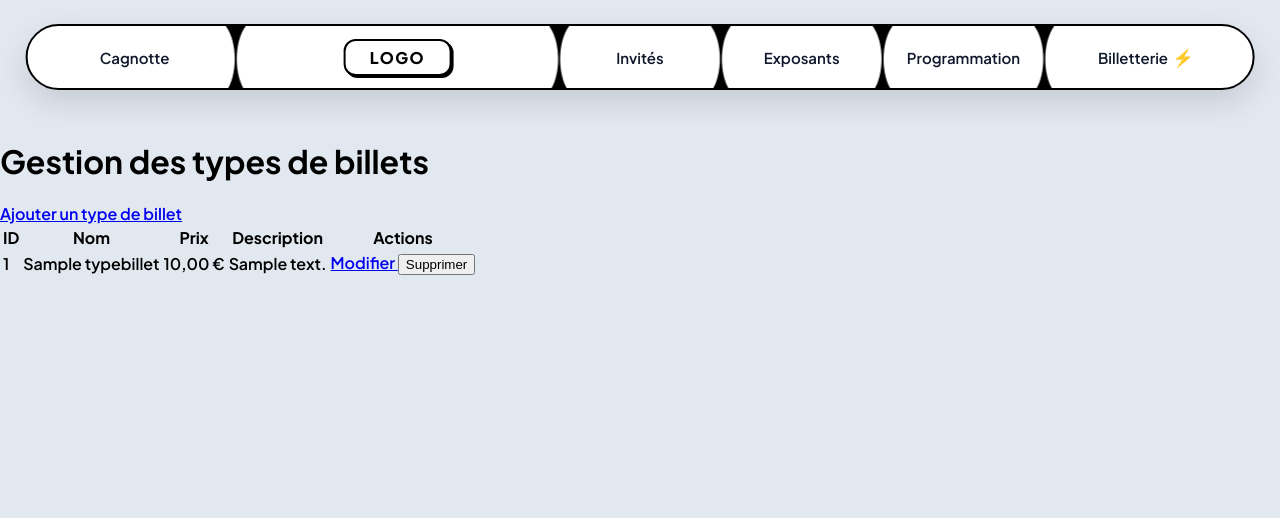
After one commit to Lola-Lfc/Festindieval, a Laravel app: page /admin/typebillets in a window 1280 px wide. The commit adds this page. Shown: the top 518 px of the page. Run offline with Laravel 12, Linux system fonts and the light colour scheme; a user stored in the database is signed in; data comes from the database, SQL or seed files in the repository; tables that the repository leaves empty hold one stand-in row (values such as "Sample post").

Commit message:
Add admin typebillet management (CRUD)

```diff
--- /dev/null
+++ b/SiteWeb/app/Http/Controllers/Admin/TypebilletController.php
@@ -0,0 +1,72 @@
+<?php
+
+namespace App\Http\Controllers\Admin;
+
+use App\Http\Controllers\Controller;
+use App\Models\Typebillet;
+use Illuminate\Http\Request;
+
+class TypebilletController extends Controller
+{
+    public function index()
+    {
+        $typebillets = Typebillet::orderBy('prix')->get();
+
+        return view('Admin.typebillets.index', compact('typebillets'));
+    }
+
+    public function create()
+    {
+        return view('Admin.typebillets.create');
+    }
+
+    public function store(Request $request)
+    {
+        $validated = $request->validate([
+            'nom' => 'required|string|max:255',
+            'prix' => 'required|numeric|min:0',
+            'description' => 'nullable|string',
+        ]);
+
+        Typebillet::create($validated);
+
+        return redirect()
+            ->route('admin.typebillets.index')
+            ->with('success', 'Type de billet créé avec succès.');
+    }
+
+    public function edit(Typebillet $typebillet)
+    {
+        return view('Admin.typebillets.edit', compact('typebillet'));
+    }
+
+    public function update(Request $request, Typebillet $typebillet)
+    {
+        $validated = $request->validate([
+            'nom' => 'required|string|max:255',
+            'prix' => 'required|numeric|min:0',
+            'description' => 'nullable|string',
+        ]);
+
+        $typebillet->update($validated);
+
+        return redirect()
+            ->route('admin.typebillets.index')
+            ->with('success', 'Type de billet modifié avec succès.');
+    }
+
+    public function destroy(Typebillet $typebillet)
+    {
+        if ($typebillet->billets()->exists()) {
+            return redirect()
+                ->route('admin.typebillets.index')
+                ->with('error', 'Impossible de supprimer ce type de billet car des billets utilisent déjà ce type.');
+        }
+
+        $typebillet->delete();
+
+        return redirect()
+            ->route('admin.typebillets.index')
+            ->with('success', 'Type de billet supprimé avec succès.');
+    }
+}
--- a/SiteWeb/app/Models/Typebillet.php
+++ b/SiteWeb/app/Models/Typebillet.php
@@ -3,8 +3,20 @@
 namespace App\Models;
 
 use Illuminate\Database\Eloquent\Model;
+use App\Models\Billets;
 
 class Typebillet extends Model
 {
     protected $guarded = [];
+
+    protected $fillable = [
+        'nom',
+        'prix',
+        'description',
+    ];
+
+    public function billets()
+    {
+        return $this->hasMany(Billets::class, 'type_id');
+    }
 }
--- a/SiteWeb/resources/views/Admin/dashboard.blade.php
+++ b/SiteWeb/resources/views/Admin/dashboard.blade.php
@@ -38,11 +38,11 @@
             <span>Gérer les tags</span>
         </a>
 
-        <div class="stat-card disabled">
+        <a href="{{ route('admin.typebillets.index') }}" class="stat-card">
             <h2>Types de billets</h2>
             <strong>{{ $typebilletsCount }}</strong>
             <span>Gérer les types de billets</span>
-        </div>
+        </a>
 
         <div class="stat-card disabled">
             <h2>Programmes</h2>
--- /dev/null
+++ b/SiteWeb/resources/views/Admin/typebillets/index.blade.php
@@ -0,0 +1,63 @@
+@extends('Admin.layouts.app')
+
+@section('content')
+
+<main class="admin-typebillets">
+
+    <h1>Gestion des types de billets</h1>
+
+    @if (session('success'))
+        <p>{{ session('success') }}</p>
+    @endif
+
+    @if (session('error'))
+        <p>{{ session('error') }}</p>
+    @endif
+
+    <a href="{{ route('admin.typebillets.create') }}">
+        Ajouter un type de billet
+    </a>
+
+    <table>
+        <thead>
+            <tr>
+                <th>ID</th>
+                <th>Nom</th>
+                <th>Prix</th>
+                <th>Description</th>
+                <th>Actions</th>
+            </tr>
+        </thead>
+
+        <tbody>
+            @foreach ($typebillets as $typebillet)
+
+                <tr>
+                    <td>{{ $typebillet->id }}</td>
+                    <td>{{ $typebillet->nom }}</td>
+                    <td>{{ number_format($typebillet->prix, 2, ',', ' ') }} €</td>
+                    <td>{{ $typebillet->description }}</td>
+
+                    <td>
+                        <a href="{{ route('admin.typebillets.edit', $typebillet) }}">
+                            Modifier
+                        </a>
+
+                        <form method="POST" action="{{ route('admin.typebillets.destroy', $typebillet) }}" style="display: inline;">
+                            @csrf
+                            @method('DELETE')
+
+                            <button type="submit" onclick="return confirm('Supprimer ce type de billet ?')">
+                                Supprimer
+                            </button>
+                        </form>
+                    </td>
+                </tr>
+
+            @endforeach
+        </tbody>
+    </table>
+
+</main>
+
+@endsection
--- a/SiteWeb/routes/web.php
+++ b/SiteWeb/routes/web.php
@@ -7,10 +7,6 @@ use App\Http\Controllers\ProgrammeController;
 use App\Http\Controllers\SeriesController;
 use App\Http\Controllers\BilleterieController;
 use App\Http\Controllers\ExposantsController;
-use App\Http\Controllers\Admin\SeriesController as AdminSeriesController;
-use App\Http\Controllers\Admin\ExposantController as AdminExposantController;
-use App\Http\Controllers\Admin\InviteController as AdminInviteController;
-use App\Http\Controllers\Admin\ProgrammeController as AdminProgrammeController;
 
 // Import Illuminate
 use Illuminate\Support\Facades\Route;
@@ -19,6 +15,11 @@ use Illuminate\Support\Facades\Route;
 use App\Http\Controllers\Admin\DashboardController;
 use App\Http\Controllers\Admin\UserController;
 use App\Http\Controllers\Admin\TagController;
+use App\Http\Controllers\Admin\TypebilletController;
+use App\Http\Controllers\Admin\SeriesController as AdminSeriesController;
+use App\Http\Controllers\Admin\ExposantController as AdminExposantController;
+use App\Http\Controllers\Admin\InviteController as AdminInviteController;
+use App\Http\Controllers\Admin\ProgrammeController as AdminProgrammeController;
 
 Route::get('/', function () {
     return view('welcome');
@@ -90,6 +91,20 @@ Route::prefix('admin')
             ->name('tags.update');
         Route::delete('/tags/{tag}', [TagController::class, 'destroy'])
             ->name('tags.destroy');
+
+    //Panel Admin Type Billets
+        Route::get('/typebillets', [TypebilletController::class, 'index'])
+            ->name('typebillets.index');
+        Route::get('/typebillets/create', [TypebilletController::class, 'create'])
+            ->name('typebillets.create');
+        Route::post('/typebillets', [TypebilletController::class, 'store'])
+            ->name('typebillets.store');
+        Route::get('/typebillets/{typebillet}/edit', [TypebilletController::class, 'edit'])
+            ->name('typebillets.edit');
+        Route::put('/typebillets/{typebillet}', [TypebilletController::class, 'update'])
+            ->name('typebillets.update');
+        Route::delete('/typebillets/{typebillet}', [TypebilletController::class, 'destroy'])
+            ->name('typebillets.destroy');
     });
 
 Route::get('/invite', [InviteController::class, 'index']);
```
Also changed, not shown: SiteWeb/resources/views/Admin/typebillets/create.blade.php (added, +65 -0 lines), SiteWeb/resources/views/Admin/typebillets/edit.blade.php (added, +66 -0 lines), 1 other file.
